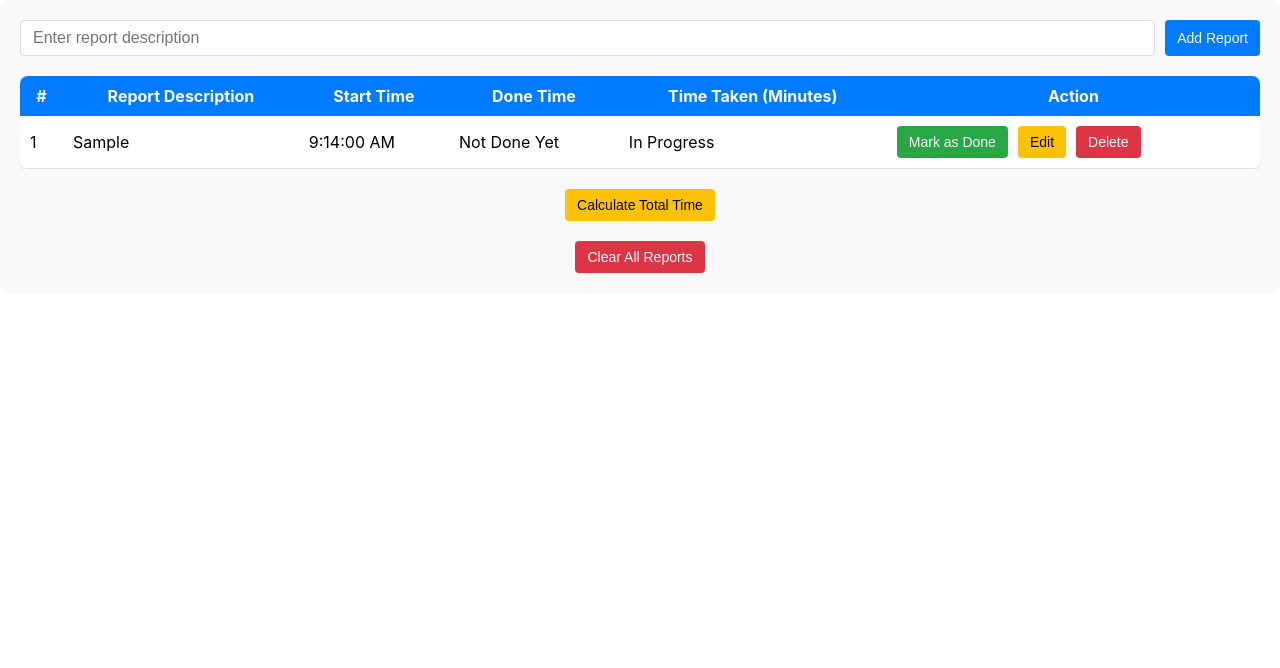
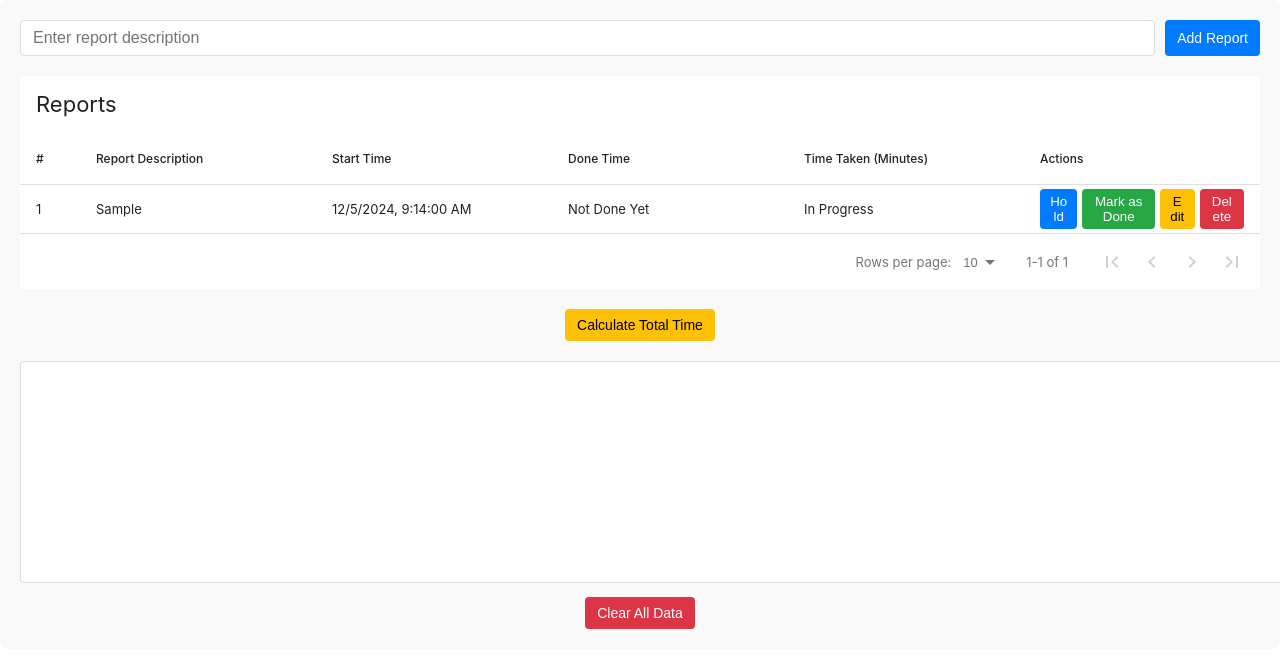
Before and after one commit to snehpnp/Daily-Report-Managment, a React (Create React App) app: page / in a window 1280 px wide. Both pictures are taken after typing "Sample" into the empty fields and a click on the button "Add Report". Shown: the top 668 px of the page. Built offline with nearby package versions, Linux system fonts and the light colour scheme.

Commit message:
Add ReportTable component with data table functionality and integrate react-data-table-component

```diff
--- a/package.json
+++ b/package.json
@@ -7,6 +7,7 @@
     "@testing-library/react": "^13.4.0",
     "@testing-library/user-event": "^13.5.0",
     "react": "^18.3.1",
+    "react-data-table-component": "^7.6.2",
     "react-dom": "^18.3.1",
     "react-scripts": "^5.0.1",
     "web-vitals": "^2.1.4"
--- a/src/App.js
+++ b/src/App.js
@@ -1,5 +1,6 @@
 import React, { useState, useEffect } from "react";
 
+import DataTable from "react-data-table-component";
 const App = () => {
   const [reports, setReports] = useState([]);
   const [newReport, setNewReport] = useState("");
@@ -8,10 +9,7 @@ const App = () => {
   const [editIndex, setEditIndex] = useState(null);
   const [editDescription, setEditDescription] = useState("");
 
-  const formatTime = (timestamp) => {
-    const date = new Date(timestamp);
-    return date.toLocaleTimeString();
-  };
+
 
   useEffect(() => {
     const storedReports = localStorage.getItem("reports");
@@ -27,6 +25,7 @@ const App = () => {
       report: newReport,
       startTime: Date.now(),
       done: false,
+      hold: false,
       doneTime: null,
       timeTaken: 0,
     };
@@ -44,7 +43,16 @@ const App = () => {
     updatedReports[index].done = true;
     updatedReports[index].doneTime = endTime;
     updatedReports[index].timeTaken = timeTaken;
+    updatedReports[index].hold = false; // Ensure task is no longer on hold
     setReports(updatedReports);
+    localStorage.setItem("reports", JSON.stringify(updatedReports));
+  };
+
+  const handleHold = (index) => {
+    const updatedReports = [...reports];
+    updatedReports[index].hold = !updatedReports[index].hold;
+    setReports(updatedReports);
+    localStorage.setItem("reports", JSON.stringify(updatedReports));
   };
 
   const handleDelete = (index) => {
@@ -68,24 +76,41 @@ const App = () => {
   };
 
   const calculateTotalTime = () => {
-    const totalMinutes = reports.reduce((acc, report) => acc + report.timeTaken, 0);
+    const totalMinutes = reports.reduce(
+      (acc, report) => acc + report.timeTaken,
+      0
+    );
     setTotalTime(totalMinutes);
 
-    const reportSummary = reports
+  let reportSummary = "DAILY REPORT SUMMARY\n\n";
+
+     reportSummary = reports
       .map(
         (report, index) =>
           `${index + 1}. ${report.report} | Start Time: ${formatTime(
             report.startTime
-          )} | Done Time: ${report.doneTime ? formatTime(report.doneTime) : "Pending"} | Time Taken: ${
-            report.done ? `${report.timeTaken.toFixed(2)} minutes` : "In Progress"
+          )} | Done Time: ${
+            report.doneTime ? formatTime(report.doneTime) : "Pending"
+          } | Time Taken: ${
+            report.done
+              ? `${report.timeTaken.toFixed(2)} minutes`
+              : "In Progress"
+          } | Status: ${
+            report.hold ? "On Hold" : report.done ? "Completed" : "In Progress"
           }`
       )
       .join("\n");
+
+    reportSummary = `${reportSummary}\n\nTotal Time: ${totalMinutes.toFixed(
+      2
+    )} minutes`;
+
+
+
     setDetailedReport(reportSummary);
   };
 
   const clearAllData = () => {
-    console.log("Clearing all data...");
     setReports([]);
     setTotalTime(0);
     setDetailedReport("");
@@ -120,9 +145,16 @@ const App = () => {
       backgroundColor: "#28a745",
       color: "#fff",
     },
+    warning: {
+      backgroundColor: "#ffc107",
+      color: "#000",
+    },
     danger: {
       backgroundColor: "#dc3545",
       color: "#fff",
+    },
+    tableWrapper: {
+      overflowX: "auto",
     },
     table: {
       width: "100%",
@@ -143,6 +175,127 @@ const App = () => {
     },
   };
 
+
+  const columns = [
+    {
+      name: "#",
+      selector: (row, index) => index + 1,
+      sortable: true,
+      width: "60px",
+    },
+    {
+      name: "Report Description",
+      selector: (row) => row.report,
+      cell: (row, index) =>
+        editIndex === index ? (
+          <input
+            type="text"
+            value={row.report}
+            onChange={(e) => setEditDescription(e.target.value)}
+            style={{
+              width: "100%",
+              padding: "5px",
+            }}
+          />
+        ) : (
+          <span style={{ wordBreak: "break-word", maxWidth: "800px", whiteSpace: "normal" }}>
+            {row.report}
+          </span>
+        ),
+    },
+    {
+      name: "Start Time",
+      selector: (row) => formatTime(row.startTime),
+    },
+    {
+      name: "Done Time",
+      selector: (row) => (row.done ? formatTime(row.doneTime) : "Not Done Yet"),
+    },
+    {
+      name: "Time Taken (Minutes)",
+      selector: (row) =>
+        row.done ? `${row.timeTaken.toFixed(2)} min` : "In Progress",
+    },
+    {
+      name: "Actions",
+      cell: (row, index) => (
+        <div style={{ display: "flex", gap: "5px" }}>
+          {!row.done && (
+            <button
+              onClick={() => handleHold(index)}
+              style={{
+                backgroundColor: row.hold ? "#ffc107" : "#007bff",
+                color: "#fff",
+                padding: "5px 10px",
+                border: "none",
+                borderRadius: "4px",
+              }}
+            >
+              {row.hold ? "Resume" : "Hold"}
+            </button>
+          )}
+          {!row.done && !row.hold && (
+            <button
+              onClick={() => handleDone(index)}
+              style={{
+                backgroundColor: "#28a745",
+                color: "#fff",
+                padding: "5px 10px",
+                border: "none",
+                borderRadius: "4px",
+              }}
+            >
+              Mark as Done
+            </button>
+          )}
+          {editIndex === index ? (
+            <button
+              onClick={() => handleSaveEdit(index)}
+              style={{
+                backgroundColor: "#28a745",
+                color: "#fff",
+                padding: "5px 10px",
+                border: "none",
+                borderRadius: "4px",
+              }}
+            >
+              Save
+            </button>
+          ) : (
+            <button
+              onClick={() => handleEdit(index)}
+              style={{
+                backgroundColor: "#ffc107",
+                color: "#000",
+                padding: "5px 10px",
+                border: "none",
+                borderRadius: "4px",
+              }}
+            >
+              Edit
+            </button>
+          )}
+          <button
+            onClick={() => handleDelete(index)}
+            style={{
+              backgroundColor: "#dc3545",
+              color: "#fff",
+              padding: "5px 10px",
+              border: "none",
+              borderRadius: "4px",
+            }}
+          >
+            Delete
+          </button>
+        </div>
+      ),
+    },
+  ];
+
+  // Format time function (use your own implementation)
+  const formatTime = (time) => {
+    return new Date(time).toLocaleString(); // Example formatting
+  };
   return (
     <div style={styles.page}>
       <div style={{ display: "flex", gap: "10px", marginBottom: "20px" }}>
@@ -153,128 +306,59 @@ const App = () => {
           onChange={(e) => setNewReport(e.target.value)}
           style={styles.input}
         />
-        <button onClick={handleAddReport} style={{ ...styles.button, ...styles.primary }}>
+        <button
+          onClick={handleAddReport}
+          style={{ ...styles.button, ...styles.primary }}
+        >
           Add Report
         </button>
       </div>
 
-      <div style={{ overflowX: "auto" }}>
-        <table style={styles.table}>
-          <thead>
-            <tr>
-              <th style={styles.th}>#</th>
-              <th style={styles.th}>Report Description</th>
-              <th style={styles.th}>Start Time</th>
-              <th style={styles.th}>Done Time</th>
-              <th style={styles.th}>Time Taken (Minutes)</th>
-              <th style={styles.th}>Action</th>
-            </tr>
-          </thead>
-          <tbody>
-            {reports.map((report, index) => (
-              <tr key={index}>
-                <td style={styles.td}>{index + 1}</td>
-                <td style={styles.td}>
-                  {editIndex === index ? (
-                    <input
-                      type="text"
-                      value={editDescription}
-                      onChange={(e) => setEditDescription(e.target.value)}
-                      style={styles.input}
+      <div style={styles.tableWrapper}>
+      <DataTable
+      title="Reports"
+      columns={columns}
+      data={reports}
+      pagination
+      responsive
+      highlightOnHover
     />
-                  ) : (
-                    report.report
-                  )}
-                </td>
-                <td style={styles.td}>{formatTime(report.startTime)}</td>
-                <td style={styles.td}>
-                  {report.done ? formatTime(report.doneTime) : "Not Done Yet"}
-                </td>
-                <td style={styles.td}>
-                  {report.done ? `${report.timeTaken.toFixed(2)} min` : "In Progress"}
-                </td>
-                <td style={styles.td}>
-                  {!report.done ? (
-                    <button
-                      onClick={() => handleDone(index)}
-                      style={{ ...styles.button, ...styles.success }}
-                    >
-                      Mark as Done
-                    </button>
-                  ) : (
-                    <span style={{ fontSize: "14px", fontWeight: "bold", color: "#28a745" }}>
-                      Completed
-                    </span>
-                  )}
-                  {editIndex === index ? (
-                    <button
-                      onClick={() => handleSaveEdit(index)}
-                      style={{ ...styles.button, ...styles.success, marginLeft: "10px" }}
-                    >
-                      Save Edit
-                    </button>
-                  ) : (
-                    <button
-                      onClick={() => handleEdit(index)}
-                      style={{ ...styles.button, backgroundColor: "#ffc107", color: "#000", marginLeft: "10px" }}
-                    >
-                      Edit
-                    </button>
-                  )}
-                  <button
-                    onClick={() => handleDelete(index)}
-                    style={{ ...styles.button, ...styles.danger, marginLeft: "10px" }}
-                  >
-                    Delete
-                  </button>
-                </td>
-              </tr>
-            ))}
-          </tbody>
-        </table>
       </div>
 
       <div style={{ marginTop: "20px", textAlign: "center" }}>
         <button
           onClick={calculateTotalTime}
-          style={{ ...styles.button, backgroundColor: "#ffc107", color: "#000" }}
+          style={{ ...styles.button, ...styles.warning }}
         >
           Calculate Total Time
         </button>
         {totalTime > 0 && (
           <div style={{ marginTop: "10px", fontSize: "18px", color: "#333" }}>
-            <strong>Total Time: {totalTime.toFixed(2)} Minutes</strong>
+            <strong>Total Time: {totalTime.toFixed(2)} minutes</strong>
           </div>
         )}
-      </div>
-
-      {detailedReport && (
-        <div style={{ marginTop: "20px", textAlign: "center" }}>
-          <h3>Detailed Report</h3>
         <textarea
+          value={detailedReport}
           readOnly
-            value={detailedReport}
           style={{
+            marginTop: "20px",
             width: "100%",
-              height: "150px",
+            height: "200px",
             padding: "10px",
             border: "1px solid #ddd",
             borderRadius: "4px",
-              fontSize: "14px",
-              background: "#f9f9f9",
-              color: "#333",
             resize: "none",
           }}
         />
-        </div>
-      )}
-
-      <div style={{ marginTop: "20px", textAlign: "center" }}>
         <button
           onClick={clearAllData}
-          style={{ ...styles.button, ...styles.danger }}
+          style={{
+            ...styles.button,
+            ...styles.danger,
+            marginTop: "10px",
+          }}
         >
-          Clear All Reports
+          Clear All Data
         </button>
       </div>
     </div>
```
Also changed, not shown: src/ReportTable .js (added, +139 -0 lines), 1 other file (tests, documents, lock files or other folders). Lines whose indentation alone changed are shown as unchanged.
